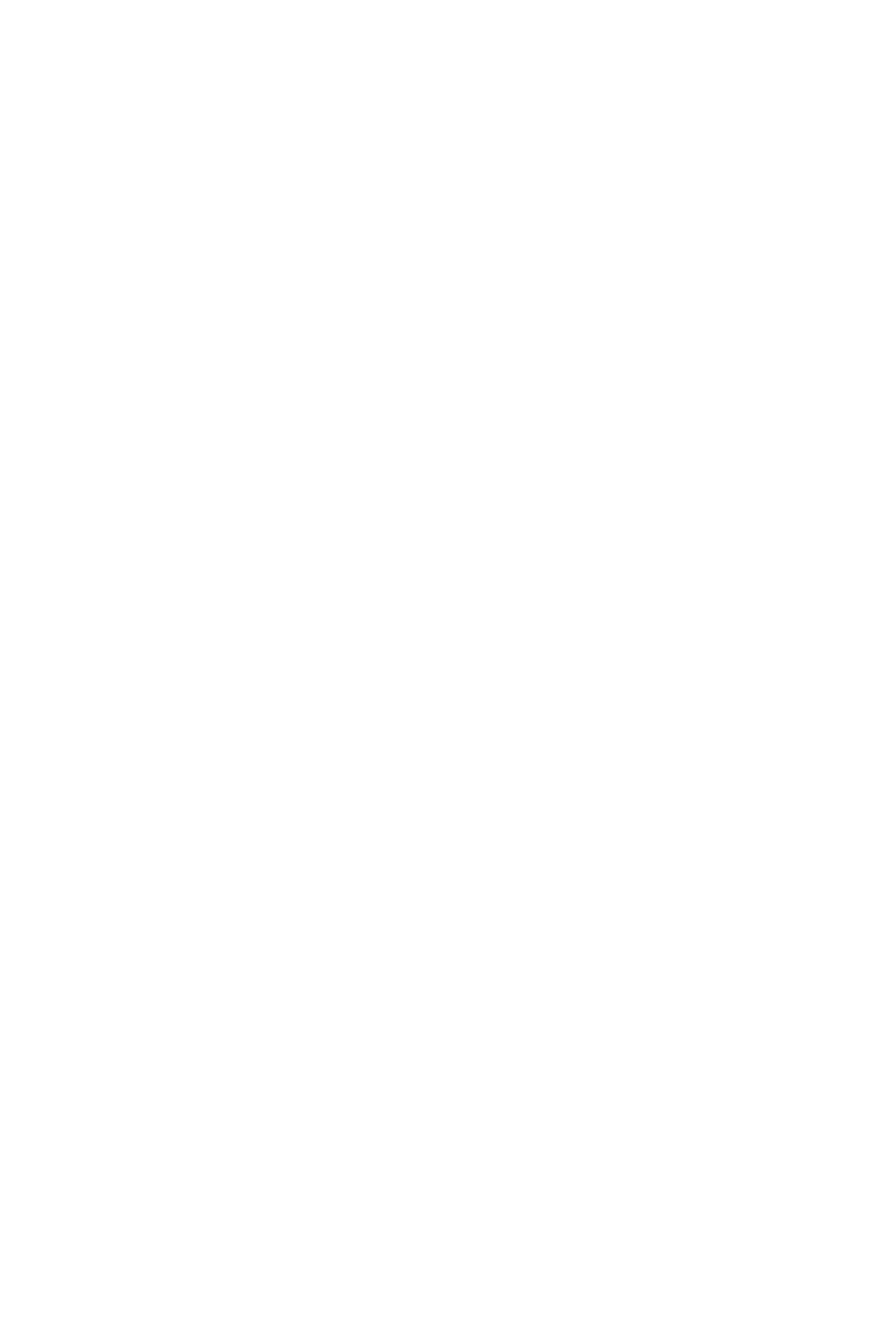
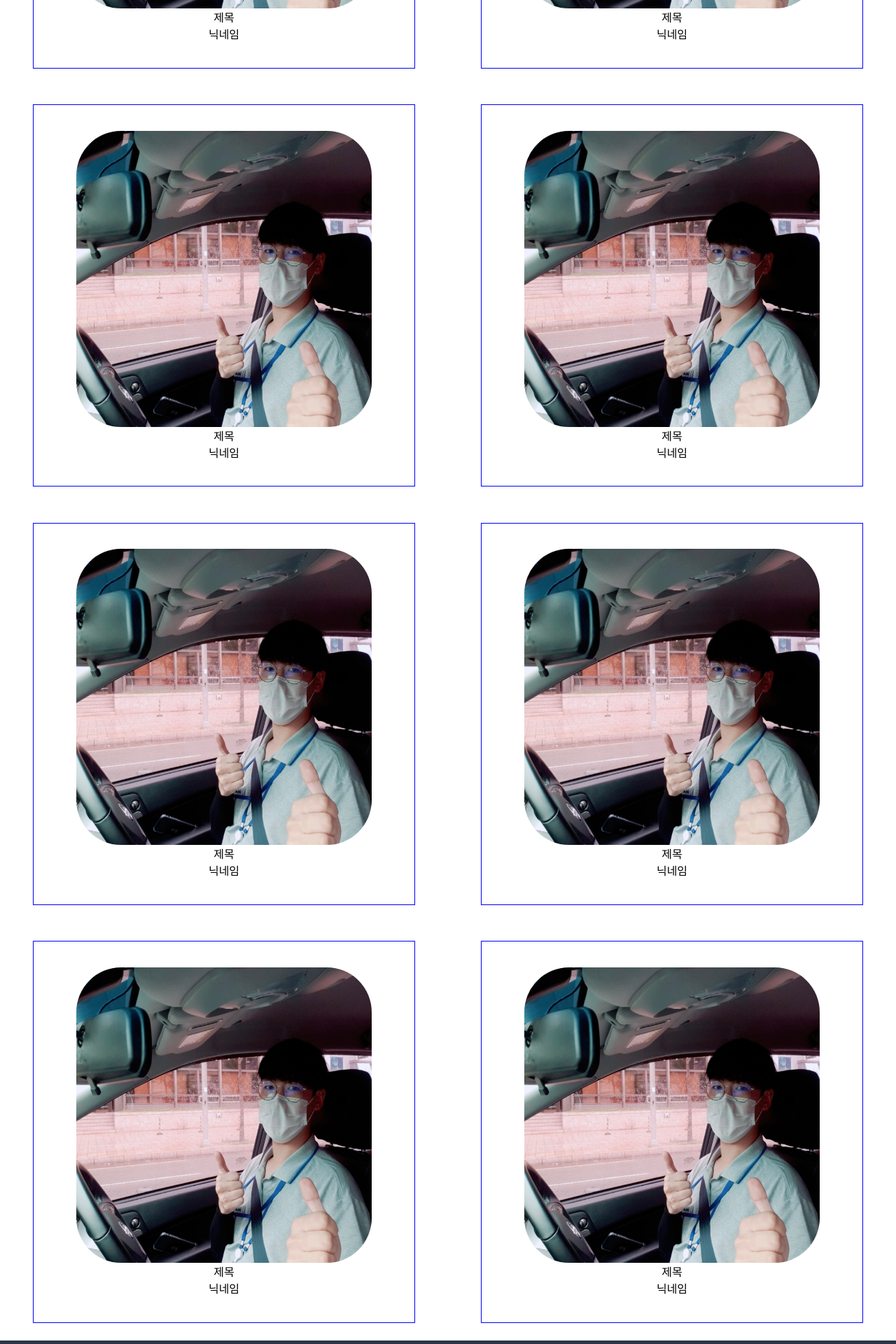
Before and after one commit to codestates/SEMO, a React (Create React App) app in the folder client/: page /noticeboard in a window 1280 px wide. Before the commit this address had no page. Shown: the part 780-2700 px from the top of the page at 70% size. Before the commit the page ends 800 px from the top, so only its background shows below. Built offline with nearby package versions, Linux system fonts and the light colour scheme.

Commit message:
update login modal, notice page

```diff
--- a/client/src/App.js
+++ b/client/src/App.js
@@ -5,6 +5,7 @@ import Mypage from "./pages/mypage";
 import Main from "./pages/main";
 import WritingPage from "./pages/question";
 import AnswerPage from "./pages/answer";
+import Noticeboard from "./pages/noticeboard";
 
 function App() {
   return (
@@ -14,6 +15,7 @@ function App() {
         <Route path="/mypage" element={<Mypage />} />
         <Route path="/question/write" element={<WritingPage />} />
         <Route path="/answer" element={<AnswerPage />} />
+        <Route path="/noticeboard" element={<Noticeboard />} />
         <Route path="/oauth/callback/kakao" component={KakaoRedirectHandler} />
       </Routes>
     </BrowserRouter>
--- a/client/src/components/dropdownmenu.js
+++ b/client/src/components/dropdownmenu.js
@@ -6,7 +6,9 @@ export const DropdownContainer = styled.div`
   display: flex;
   flex-direction: row;
   justify-content: center;
-  gap: 5vw;
+  gap: 8vw;
+  /* border: 1px solid red; */
+  padding: 10px 0;
 `;
 
 const Selecttag = styled.select`
--- a/client/src/components/writeQuestion.js
+++ b/client/src/components/writeQuestion.js
@@ -2,9 +2,11 @@ import styled from "styled-components";
 import Button from "./button";
 import { useState } from "react";
 import axios from "axios";
-import { useStoreTemp } from "../zustand/store";
+import { useStoreTemp, useUserinfo } from "../zustand/store";
+
 const ContainQuestion = styled.div`
   display: flex;
+  flex-direction: column;
 `;
 const InputTitleBox = styled.input`
   width: 80vw;
@@ -46,9 +48,8 @@ const BtnContainer = styled.div`
 
 const ImageTest = styled.div``;
 const WriteQuestionComponenet = () => {
-  // const [title,setTitle]=useState("");
-  // const [text,setText]=useState("");
   const { title, text, setTitle, setText } = useStoreTemp();
+  const { user_id } = useUserinfo();
   const titleHandler = (e) => {
     setTitle(e.target.value);
   };
@@ -56,8 +57,8 @@ const WriteQuestionComponenet = () => {
     setText(e.target.value);
   };
   const testFn = () => {
-    // console.log("@@@@@@@@@@@@@@@@타이틀@@@@@@@@",title,"@@@@@@@@@@@@@@@@텍스트@@@@@@@@",text)
     axios.post("http://localhost:3500/question", {
+      user_id,
       title,
       content: text,
     });
--- a/client/src/modals/loginmodal.js
+++ b/client/src/modals/loginmodal.js
@@ -125,8 +125,8 @@ const Loginmodal = () => {
   const TestPwHandler = (e) => {
     setTestPw(e.target.value);
   };
-  const testFn2 = async () => {
-    await axios
+  const testFn2 = () => {
+    axios
       .post("http://localhost:3500/sign/in", {
         user_id: testId,
         password: testPw,
--- a/client/src/pages/main.js
+++ b/client/src/pages/main.js
@@ -10,6 +10,7 @@ import LoginModalComponent from "../modals/loginmodal";
 import SignupModalComponent from "../modals/signupmodal";
 import SimpleSlider from "../components/slickslide";
 import { useStore } from "../zustand/store";
+import { Link } from "react-router-dom";
 
 const ItemasContainer = styled.div`
   /* border: 1px solid blue; */
@@ -56,7 +57,7 @@ const TextContainer = styled.div`
 `;
 
 const Main = () => {
-  const { loginmodal, signupmodal } = useStore();
+  const { loginmodal, signupmodal, islogin, openLoginModal } = useStore();
   return (
     <>
       <Header />
@@ -65,7 +66,15 @@ const Main = () => {
           <TextContainer>
             <p className="h1">문제를 못풀겠나요?</p>
             <p className="h2">지금 당장 질문하세요!</p>
-            <Button className="btn1">질문하러 가기</Button>
+            {islogin === false ? (
+              <Button className="btn1" onClick={openLoginModal}>
+                질문하러 가기
+              </Button>
+            ) : (
+              <Link to="/question/write">
+                <Button className="btn1">질문하러 가기</Button>
+              </Link>
+            )}
           </TextContainer>
           <ImgContainer src={image1} alt="" />
         </ItemasContainer1>
@@ -74,7 +83,15 @@ const Main = () => {
           <TextContainer>
             <p className="h1">문제를 풀어볼까요?</p>
             <p className="h2">지금 당장 가시죠!</p>
-            <Button className="btn1">풀이하러 가기</Button>
+            {islogin === false ? (
+              <Button className="btn1" onClick={openLoginModal}>
+                풀이하러 가기
+              </Button>
+            ) : (
+              <Link to="/noticeboard">
+                <Button className="btn1">풀이하러 가기</Button>
+              </Link>
+            )}
           </TextContainer>
           <ImgContainer src={image2} alt="" />
         </ItemasContainer1>
@@ -98,10 +115,10 @@ const Main = () => {
             <p className="h2">문제를 풀어줄 수 있어요!</p>
           </TextContainer>
         </ItemasContainer1>
-        {loginmodal === true ? <LoginModalComponent /> : null}
-        {signupmodal === true ? <SignupModalComponent /> : null}
         <Footer />
       </ItemasContainer>
+      {loginmodal === true ? <LoginModalComponent /> : null}
+      {signupmodal === true ? <SignupModalComponent /> : null}
     </>
   );
 };
--- /dev/null
+++ b/client/src/pages/noticeboard.js
@@ -0,0 +1,128 @@
+import styled from "styled-components";
+import Dropdown from "../components/dropdownmenu";
+import Header from "../components/header";
+import Footer from "../components/footer";
+import profileimg from "../images/제경모.jpg";
+
+const NoticeContainer = styled.div`
+  box-sizing: border-box;
+  /* border: 10px solid red; */
+  display: flex;
+  flex-direction: row;
+  justify-content: space-around;
+  flex-wrap: wrap;
+  padding: 2vw 0;
+`;
+
+const ItemContainer = styled.div`
+  border: 1px solid blue;
+  width: 42.5vw;
+  height: 42.5vw;
+  display: flex;
+  flex-direction: column;
+  justify-content: center;
+  align-items: center;
+`;
+
+const ImgContainer = styled.img.attrs({
+  src: `${profileimg}`,
+})`
+  width: 33vw;
+  height: 33vw;
+  border-radius: 5vw;
+`;
+
+const ItemTexContainer = styled.div`
+  display: flex;
+  flex-direction: column;
+  align-items: center;
+`;
+
+const Main = () => {
+  return (
+    <>
+      <Header />
+      <Dropdown />
+      <>
+        <NoticeContainer>
+          <ItemContainer>
+            <ImgContainer />
+            <ItemTexContainer>
+              <p>제목</p>
+              <p>닉네임</p>
+            </ItemTexContainer>
+          </ItemContainer>
+
+          <ItemContainer>
+            <ImgContainer />
+            <ItemTexContainer>
+              <p>제목</p>
+              <p>닉네임</p>
+            </ItemTexContainer>
+          </ItemContainer>
+        </NoticeContainer>
+      </>
+      <>
+        <NoticeContainer>
+          <ItemContainer>
+            <ImgContainer />
+            <ItemTexContainer>
+              <p>제목</p>
+              <p>닉네임</p>
+            </ItemTexContainer>
+          </ItemContainer>
+
+          <ItemContainer>
+            <ImgContainer />
+            <ItemTexContainer>
+              <p>제목</p>
+              <p>닉네임</p>
+            </ItemTexContainer>
+          </ItemContainer>
+        </NoticeContainer>
+      </>
+      <>
+        <NoticeContainer>
+          <ItemContainer>
+            <ImgContainer />
+            <ItemTexContainer>
+              <p>제목</p>
+              <p>닉네임</p>
+            </ItemTexContainer>
+          </ItemContainer>
+
+          <ItemContainer>
+            <ImgContainer />
+            <ItemTexContainer>
+              <p>제목</p>
+              <p>닉네임</p>
+            </ItemTexContainer>
+          </ItemContainer>
+        </NoticeContainer>
+      </>
+      <>
+        <NoticeContainer>
+          <ItemContainer>
+            <ImgContainer />
+            <ItemTexContainer>
+              <p>제목</p>
+              <p>닉네임</p>
+            </ItemTexContainer>
+          </ItemContainer>
+
+          <ItemContainer>
+            <ImgContainer />
+            <ItemTexContainer>
+              <p>제목</p>
+              <p>닉네임</p>
+            </ItemTexContainer>
+          </ItemContainer>
+        </NoticeContainer>
+      </>
+
+      <Footer />
+    </>
+  );
+};
+
+export default Main;
--- a/client/src/zustand/store.js
+++ b/client/src/zustand/store.js
@@ -9,12 +9,14 @@ export const useStore = create((set) => ({
   grade: "",
   subject: "",
 
-  openLoginModal: () => set({ loginmodal: true }),
-  closeLoginModal: () => set({ loginmodal: false }),
+  openLoginModal: () =>
+    set({ loginmodal: true }, console.log("open login modal!")),
+  closeLoginModal: () =>
+    set({ loginmodal: false }, console.log("close login modal")),
   openSignupModal: () => set({ signupmodal: true }),
   closeSignupModal: () => set({ signupmodal: false }),
   changeModal: () => set({ loginmodal: false, signupmodal: true }),
-  setLogin: () => set({ islogin: true }),
+  setLogin: () => set({ islogin: true }, console.log("success login!")),
   setLogOut: () => set({ islogin: false }),
   selectSchool: (a) => set((state) => ({ school: (state.school = a) })),
   selectGrade: (a) => set((state) => ({ grade: (state.grade = a) })),
```
Also changed, not shown: 2 other files (tests, documents, lock files or other folders).
